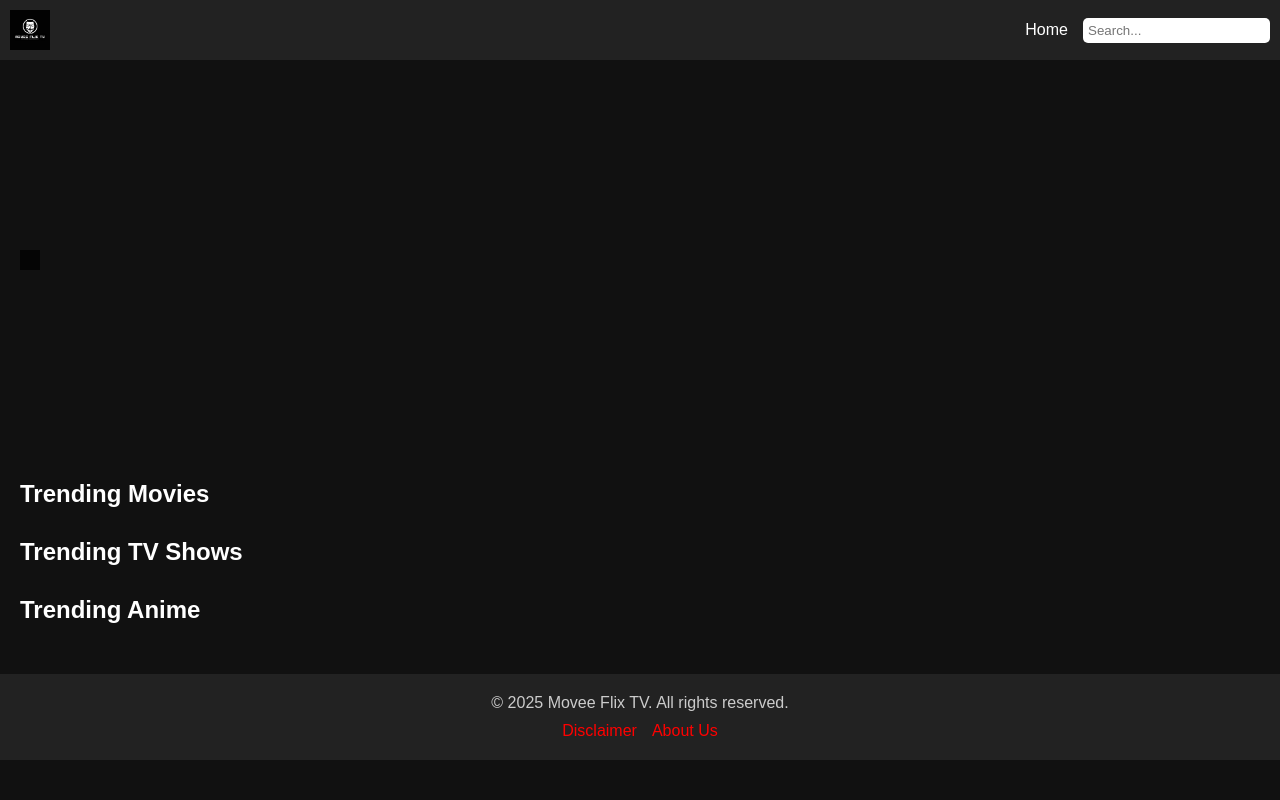
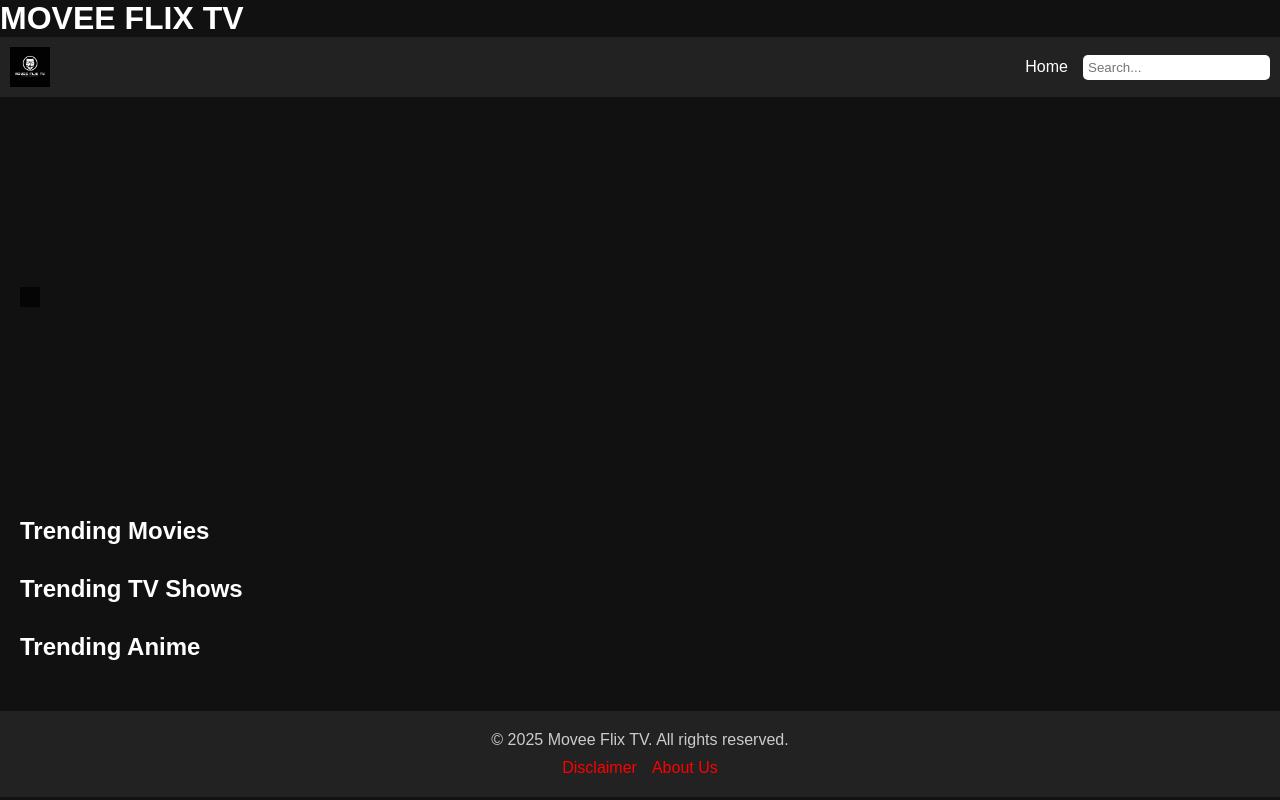
Before and after one commit to xPreszo/moveeflixTV, a plain HTML site: page my-website/index.html in a window 1280 px wide. Drawn offline with Linux system fonts and the light colour scheme; no server answers.

Commit message:
Update index.html

```diff
--- a/my-website/index.html
+++ b/my-website/index.html
@@ -13,6 +13,10 @@
 </head>
 
 <body>
+  <header class="site-header">
+  <h1>MOVEE FLIX TV</h1>
+</header>
+
   <div class="navbar">
     <img src="logo.png" alt="LOGO HERE" />
     <div class="nav-links">
```
